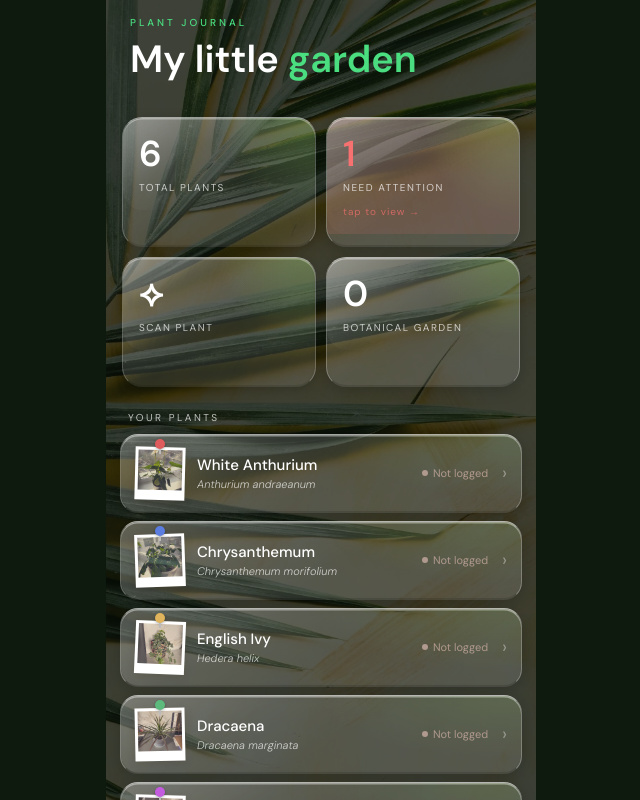
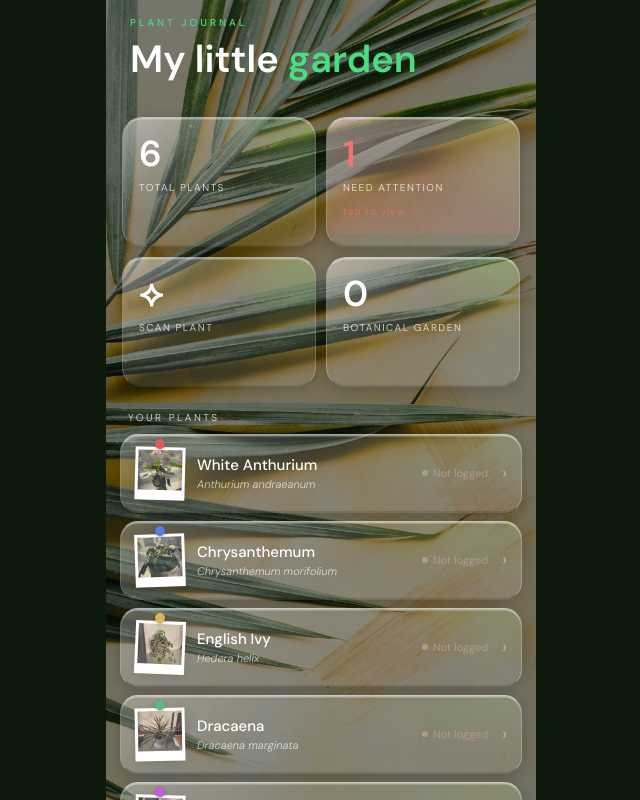
Before and after one commit to Iovulets/plant-journal, a React (Vite) app: page / in a window 1280 px wide. Shown: the top 800 px of the page, without its empty margins (319-959 px from the left). Built offline with nearby package versions, Linux system fonts and the light colour scheme.

Commit message:
Update App.jsx

```diff
--- a/src/App.jsx
+++ b/src/App.jsx
@@ -222,7 +222,7 @@ const css = `
     position: fixed;
     top: 0; left: 50%; transform: translateX(-50%);
     width: 430px; height: 100vh;
-    background: rgba(8, 16, 8, 0.78);
+    background: rgba(8, 16, 8, 0.55);
     pointer-events: none;
     z-index: 0;
   }
@@ -1274,14 +1274,7 @@ function GlassContainer({ children, gap = 10, style = {}, className = "" }) {
       gap,
       ...style,
     }} className={className}>
-      {/* Shared glass layer behind all children — this is the key to merging */}
-      <div style={{
-        position: "absolute", inset: -1,
-        backdropFilter: GLASS_VARS.regular.blur,
-        WebkitBackdropFilter: GLASS_VARS.regular.blur,
-        borderRadius: 22,
-        zIndex: 0, pointerEvents: "none",
-      }} />
+
       {children}
     </div>
   );
```
